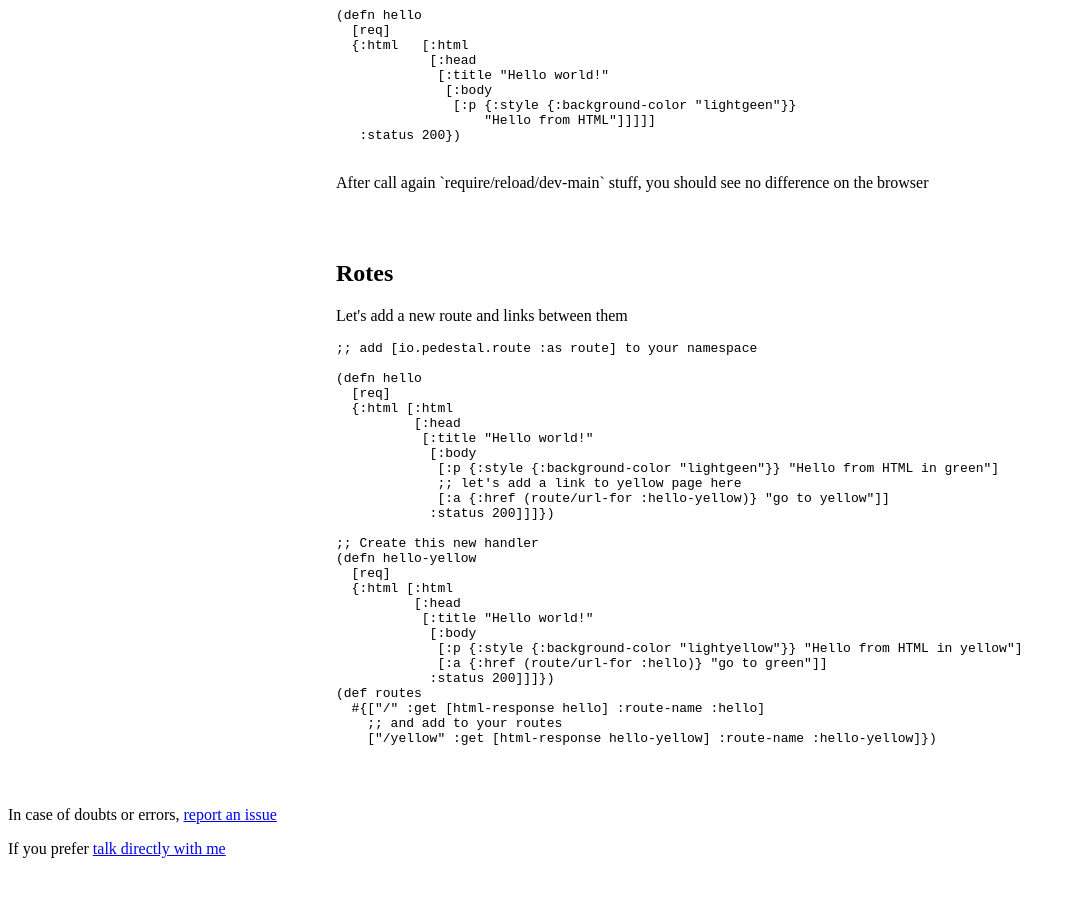
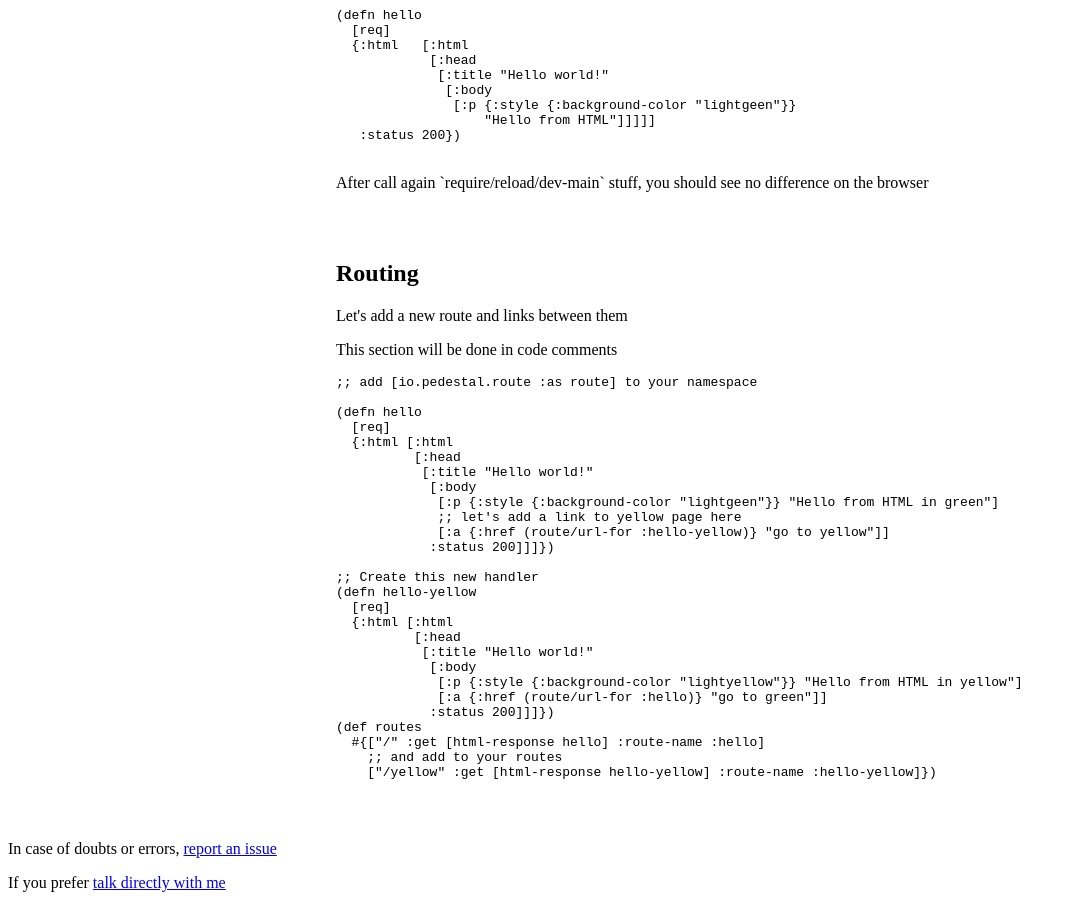
Before and after one commit to souenzzo/souenzzo.github.io, a Jekyll site: the page clojure-ssr-app-with-pedestal-and-hiccup.html, which Jekyll copies as it is, in a window 1280 px wide and 900 px high, scrolled down 3158 px. Shown: the whole window, without its empty margins (0-1075 px from the left). Built offline with Jekyll 4.4.1, drawn with Linux system fonts in a browser that asks for light colours; before the commit the page ends 4032 px from its top, so only the background shows below that.

Commit message:
Fix routes

```diff
--- a/clojure-ssr-app-with-pedestal-and-hiccup.html
+++ b/clojure-ssr-app-with-pedestal-and-hiccup.html
@@ -222,8 +222,9 @@ nil
     <p>After call again `require/reload/dev-main` stuff, you should see no difference on the browser</p>
 </section>
 <section>
-    <h1>Rotes</h1>
+    <h1>Routing</h1>
     <p>Let's add a new route and links between them</p>
+    <p>This section will be done in code comments</p>
     <pre>
 ;; add [io.pedestal.route :as route] to your namespace
 
```
